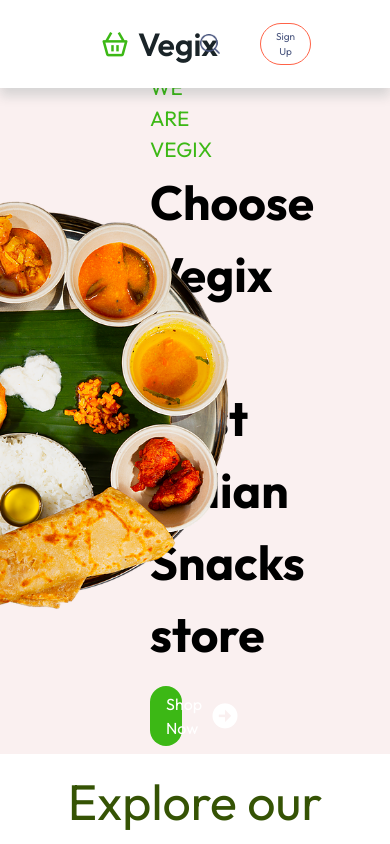
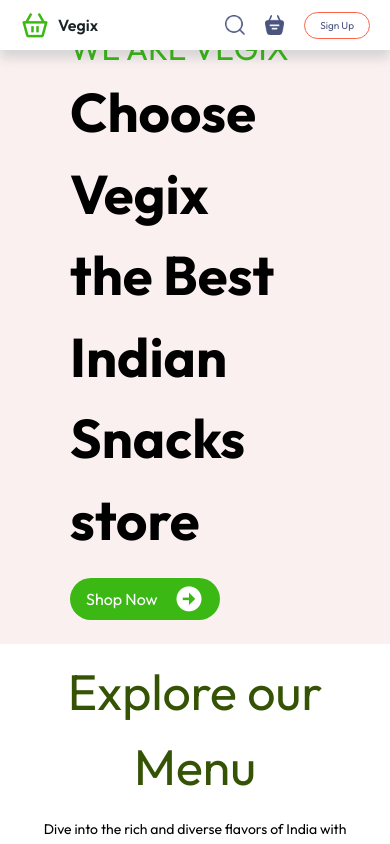
Before and after one commit to Vsingh2004/Vegix-Full-Stack, a React (Vite) app in the folder frontend/: page / in a window 390 px wide. Shown: the top 844 px of the page. Built offline with nearby package versions, Linux system fonts and the light colour scheme; no server answers.

Commit message:
Make responsive

```diff
--- a/frontend/src/components/Header/Header.css
+++ b/frontend/src/components/Header/Header.css
@@ -60,23 +60,85 @@
     color: var(--text-color);
 }
 
-@media (max-width: 1050px){
+@media (max-width: 1150px){
     .header-contents{
-        max-width: 45%
+        padding: 0 120px;
+    }
+
+    .header-contents span{
+        font-size: 1rem;
+    }
+
+    .header-contents h1{
+        font-size: 2.8rem;
+    }
+
+    .header img{
+        width: 400px;
     }
 }
 
 
-@media (max-width: 750px){
+@media (max-width: 1050px){
+    .header{
+        padding: 2rem 0.5rem;
+    }
     .header-contents{
-        max-width: 65%
+        padding: 0 100px;
     }
 
-    .header-contents p{
+    .header-contents span{
+        font-size: 1rem;
+    }
+
+    .btn{
+        padding: 0.4rem 1.2rem;
+        max-width: 150px;
+    }
+
+    .header img{
+        width: 250px;
+        right: 100px;
+    }
+}
+
+@media (max-width: 850px){
+    .header{
+        padding: 1.5rem 0rem;
+    }
+    .header-contents{
+        padding: 0 70px;
+    }
+
+    .header-contents span{
+        font-size: 1rem;
+    }
+
+    .header-contents h1{
+        font-size: 2.4rem;
+    }
+
+    .btn{
+        padding: 0.4rem 1rem;
+        max-width: 150px;
+    }
+
+    .header img{
+        width: 250px;
+    }
+}
+
+@media (max-width: 700px){
+
+    .header-contents span{
+        font-size: 2rem;
+    }
+
+    .header-contents h1{
+        font-size: 3.4rem;
+    }
+
+    .header img{
         display: none;
     }
-
-    .header-contents button{
-        padding: 2vw 4vw;
-    }
 }
--- a/frontend/src/components/Navbar/Navbar.css
+++ b/frontend/src/components/Navbar/Navbar.css
@@ -142,9 +142,12 @@
     color: var(--green-color);
 }
 
-@media (max-width: 1050px) {
+@media (max-width: 1150px) {
+    .navbar{
+        padding: 18px 40px;
+    }
     .navbar .logo{
-        width: 140px;
+        font-size: 1.8rem;
     }
 
     .navbar-menu{
@@ -168,7 +171,7 @@
 
 @media (max-width: 950px) {
     .navbar .logo{
-        width: 120px;
+        font-size: 1.5rem;
     }
 
     .navbar-menu{
@@ -190,13 +193,16 @@
 }
 
 @media (max-width: 850px) {
+    .navbar{
+        padding: 10px 20px;
+    }
     .navbar .logo{
-        width: 100px;
+        font-size: 1rem;
     }
 
     .navbar-menu{
         font-size: 14px;
-        gap: 14px;
+        gap: 8px;
     }
 
     .navbar-right{
```
